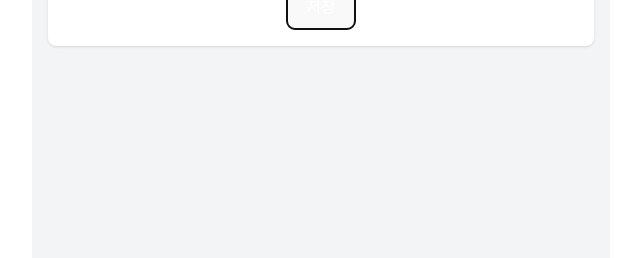
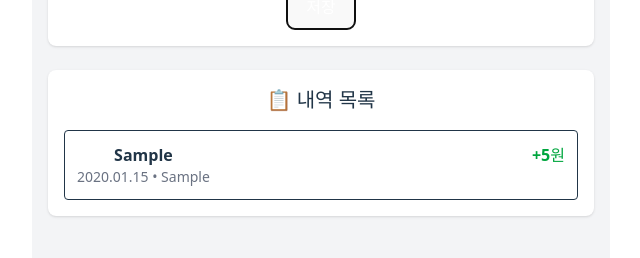
Before and after one commit to mandlake/household-account-book, a Vue app: page / in a window 1280 px wide. Both pictures are taken after typing "Sample", "5", "2020-01-15", "Sample" into the empty fields and a click on the button "저장". Shown: the part 356-614 px from the top of the page, without its empty margins (319-959 px from the left). Built offline with nearby package versions, Linux system fonts and the light colour scheme.

Commit message:
feat : 항목 리스트 보여주기

```diff
--- a/src/App.vue
+++ b/src/App.vue
@@ -3,12 +3,19 @@
     <div class="max-w-2xl mx-auto">
       <h1 class="text-3xl font-bold mb-6 text-center">💰 간단한 가계부</h1>
 
+      <!-- 요약 카드 -->
+      <SummaryCard />
+
       <!-- 입력 폼 -->
       <EntryForm />
+
+      <!-- 수입/지출 리스트 -->
+      <EntryList />
     </div>
   </div>
 </template>
 
 <script setup lang="ts">
 import EntryForm from "./components/EntryForm.vue";
+import EntryList from "./components/EntryList.vue";
 </script>
--- /dev/null
+++ b/src/components/EntryList.vue
@@ -0,0 +1,63 @@
+<template>
+  <div class="bg-white p-4 rounded-lg shadow">
+    <h2 class="text-xl font-semibold mb-4">📋 내역 목록</h2>
+
+    <div v-if="entries.length === 0" class="text-gray-500 text-center py-4">
+      등록된 내역이 없습니다.
+    </div>
+
+    <ul v-else class="space-y-2">
+      <li
+        v-for="(entry, index) in sortedEntries"
+        :key="index"
+        class="p-3 border rounded flex justify-between items-start">
+        <div>
+          <div class="font-semibold">{{ entry.title }}</div>
+          <div class="text-sm text-gray-500">
+            {{ formatDate(entry.date) }} • {{ entry.memo }}
+          </div>
+        </div>
+        <div
+          :class="{
+            'text-green-600': entry.amount > 0,
+            'text-red-600': entry.amount < 0,
+          }"
+          class="font-bold">
+          {{ formatAmount(entry.amount) }}
+        </div>
+      </li>
+    </ul>
+  </div>
+</template>
+
+<script setup lang="ts">
+import { useLedgerStore } from "../stores/ledgerStore";
+import { storeToRefs } from "pinia";
+import { computed } from "vue";
+
+// Pinia 스토어 사용
+const ledgerStore = useLedgerStore();
+const { entries } = storeToRefs(ledgerStore);
+
+// 날짜 내림차순 정렬
+const sortedEntries = computed(() => {
+  return [...ledgerStore.entries].sort((a, b) => {
+    return b.date.localeCompare(a.date);
+  });
+});
+
+// 금액 표시 포맷: +12,000원 / -8,000원
+const formatAmount = (value: number) => {
+  const sign = value > 0 ? "+" : "";
+  return `${sign}${value.toLocaleString()}원`;
+};
+
+// 날짜 표시 포맷: 2025-05-21 → 2025.05.21
+const formatDate = (dateStr: string) => {
+  const d = new Date(dateStr);
+  const yyyy = d.getFullYear();
+  const mm = String(d.getMonth() + 1).padStart(2, "0");
+  const dd = String(d.getDate()).padStart(2, "0");
+  return `${yyyy}.${mm}.${dd}`;
+};
+</script>
```
